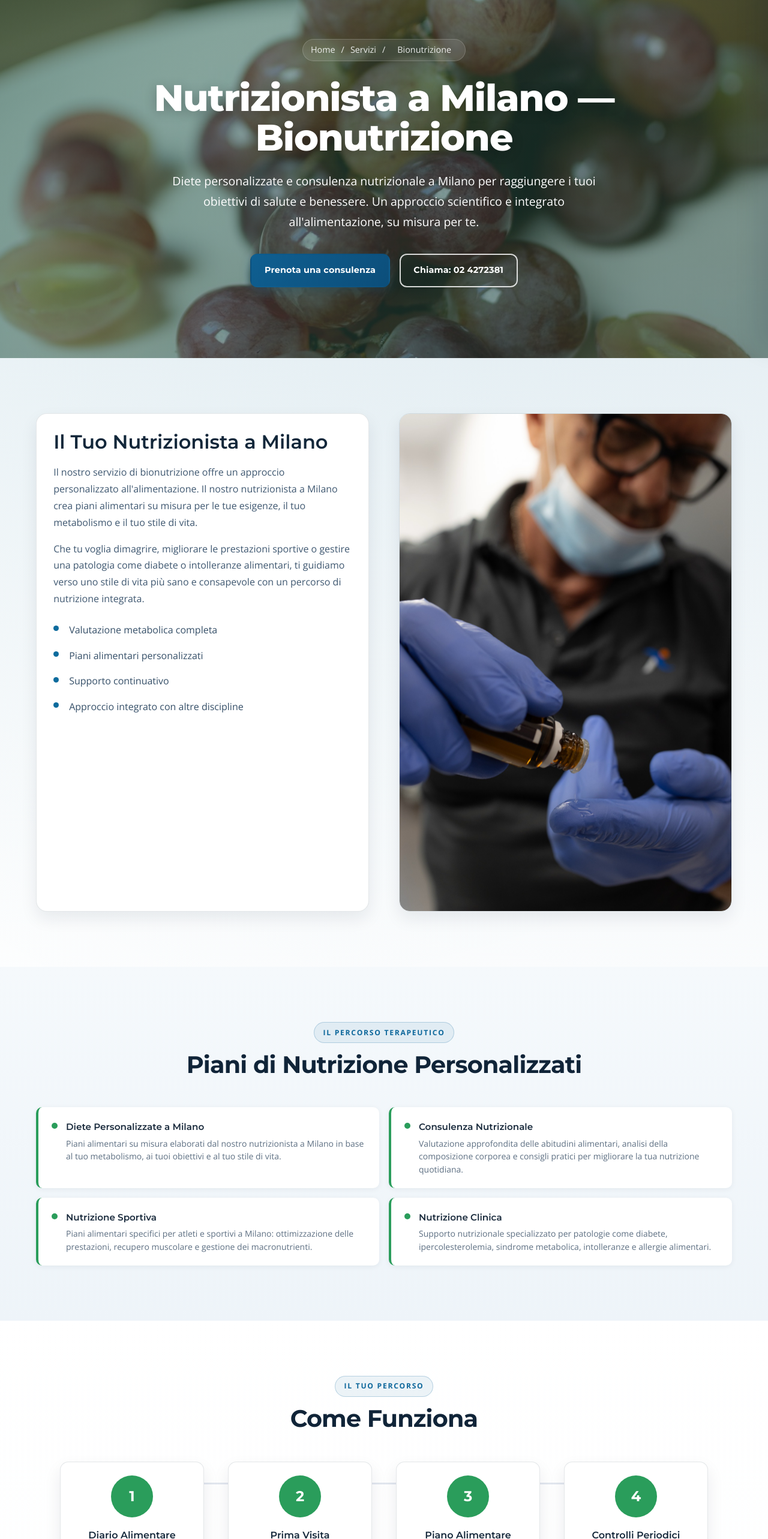
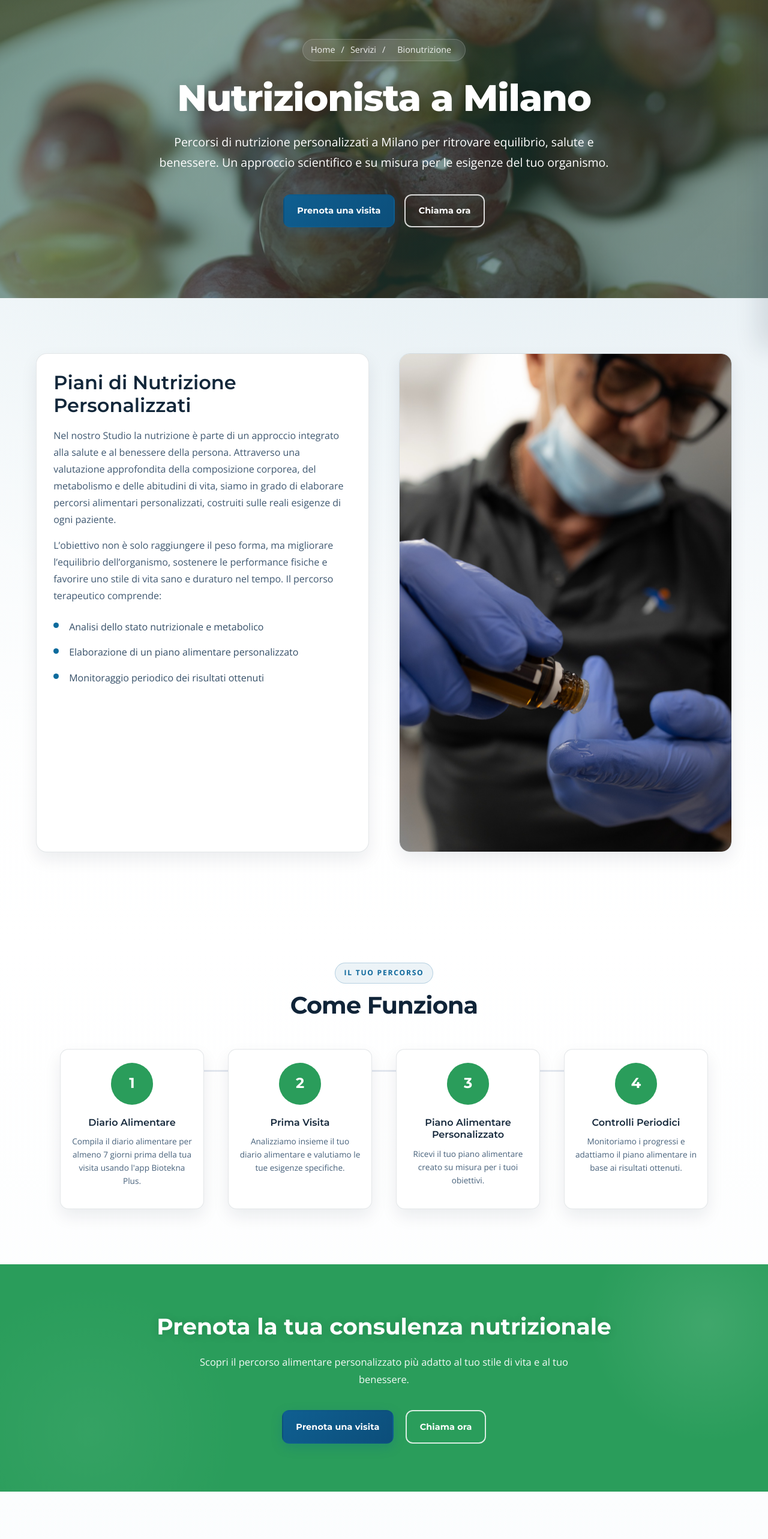
Before and after one commit to FilippoDibe/studio-pinoli-website, a Next.js app in the folder frontend/: page /servizi/bionutrizione in a window 1280 px wide. Shown: the part 220-2786 px from the top of the page at 60% size. Built offline with nearby package versions, Linux system fonts and the light colour scheme.

Commit message:
pagine servizi

```diff
--- a/frontend/src/pages/servizi/bionutrizione.js
+++ b/frontend/src/pages/servizi/bionutrizione.js
@@ -2,30 +2,8 @@ import Head from "next/head";
 import Link from "next/link";
 import Image from "next/image";
 import { useState } from "react";
-
+const BOOKING_URL = "https://prenota.alfadocs.com/p/milano-studio-pinoli-31191";
 // Sub-services data
-const subServices = [
-  {
-    title: "Diete Personalizzate a Milano",
-    description: "Piani alimentari su misura elaborati dal nostro nutrizionista a Milano in base al tuo metabolismo, ai tuoi obiettivi e al tuo stile di vita.",
-    icon: "/images/diet.svg",
-  },
-  {
-    title: "Consulenza Nutrizionale",
-    description: "Valutazione approfondita delle abitudini alimentari, analisi della composizione corporea e consigli pratici per migliorare la tua nutrizione quotidiana.",
-    icon: "/images/diet-1.svg",
-  },
-  {
-    title: "Nutrizione Sportiva",
-    description: "Piani alimentari specifici per atleti e sportivi a Milano: ottimizzazione delle prestazioni, recupero muscolare e gestione dei macronutrienti.",
-    icon: "/images/exercise.svg",
-  },
-  {
-    title: "Nutrizione Clinica",
-    description: "Supporto nutrizionale specializzato per patologie come diabete, ipercolesterolemia, sindrome metabolica, intolleranze e allergie alimentari.",
-    icon: "/images/diet-2.svg",
-  },
-];
 
 // Process steps
 const processSteps = [
@@ -42,7 +20,7 @@ const processSteps = [
   {
     number: "3",
     title: "Piano Alimentare Personalizzato",
-    description: "Ricevi il tuo piano alimentare creato su misura per i tuoi obiettivi di salute e benessere.",
+    description: "Ricevi il tuo piano alimentare creato su misura per i tuoi obiettivi.",
   },
   {
     number: "4",
@@ -138,17 +116,19 @@ export default function Bionutrizione() {
               <span>/</span>
               <span>Bionutrizione</span>
             </nav>
-            <h1>Nutrizionista a Milano — Bionutrizione</h1>
+            <h1>Nutrizionista a Milano</h1>
             <p>
-              Diete personalizzate e consulenza nutrizionale a Milano per raggiungere i tuoi obiettivi di salute
-              e benessere. Un approccio scientifico e integrato all'alimentazione, su misura per te.
+              Percorsi di nutrizione personalizzati a Milano per ritrovare equilibrio, salute e benessere. Un approccio scientifico e su misura per le esigenze del tuo organismo.
             </p>
             <div className="page-hero-ctas">
-              <Link href="/contatti" className="btn btn-primary">
-                Prenota una consulenza
+              <Link  href={BOOKING_URL}
+
+                 target="_blank"
+                rel="noopener noreferrer" className="btn btn-primary">
+                Prenota una visita
               </Link>
-              <a href="tel:+390242272381" className="btn btn-secondary">
-                Chiama: 02 4272381
+              <a href="tel:+393316713904" className="btn btn-secondary">
+                Chiama ora
               </a>
             </div>
           </div>
@@ -159,22 +139,17 @@ export default function Bionutrizione() {
           <div className="container">
             <div className="two-col-section">
               <div className="two-col-content">
-                <h2>Il Tuo Nutrizionista a Milano</h2>
+                <h2>Piani di Nutrizione Personalizzati</h2>
                 <p>
-                  Il nostro servizio di bionutrizione offre un approccio personalizzato all'alimentazione.
-                  Il nostro nutrizionista a Milano crea piani alimentari su misura per le tue esigenze,
-                  il tuo metabolismo e il tuo stile di vita.
+                Nel nostro Studio la nutrizione è parte di un approccio integrato alla salute e al benessere della persona. Attraverso una valutazione approfondita della composizione corporea, del metabolismo e delle abitudini di vita, siamo in grado di elaborare percorsi alimentari personalizzati, costruiti sulle reali esigenze di ogni paziente.
                 </p>
                 <p>
-                  Che tu voglia dimagrire, migliorare le prestazioni sportive o gestire una patologia
-                  come diabete o intolleranze alimentari, ti guidiamo verso uno stile di vita più sano
-                  e consapevole con un percorso di nutrizione integrata.
+               L’obiettivo non è solo raggiungere il peso forma, ma migliorare l’equilibrio dell’organismo, sostenere le performance fisiche e favorire uno stile di vita sano e duraturo nel tempo. Il percorso terapeutico comprende:
                 </p>
                 <ul>
-                  <li>Valutazione metabolica completa</li>
-                  <li>Piani alimentari personalizzati</li>
-                  <li>Supporto continuativo</li>
-                  <li>Approccio integrato con altre discipline</li>
+                  <li>Analisi dello stato nutrizionale e metabolico</li>
+                  <li>Elaborazione di un piano alimentare personalizzato</li>
+                  <li>Monitoraggio periodico dei risultati ottenuti</li>
                 </ul>
               </div>
               <div className="two-col-image">
@@ -191,26 +166,7 @@ export default function Bionutrizione() {
         </section>
 
         {/* Services Grid */}
-        <section className="section section-light">
-          <div className="container">
-            <div className="section-header">
-              <span className="section-subtitle">Il percorso terapeutico</span>
-              <h2 className="section-title">Piani di Nutrizione Personalizzati</h2>
-            </div>
 
-            <div className="service-detail-grid">
-              {subServices.map((service, index) => (
-                <div key={index} className="service-detail-item nutrition">
-                  <span className="service-detail-dot" />
-                  <div className="service-detail-body">
-                    <strong>{service.title}</strong>
-                    <p>{service.description}</p>
-                  </div>
-                </div>
-              ))}
-            </div>
-          </div>
-        </section>
 
         {/* Process Section */}
         <section className="section">
@@ -235,7 +191,7 @@ export default function Bionutrizione() {
         </section>
 
         {/* Benefits Section */}
-        <section className="section section-light">
+        {/* <section className="section section-light">
           <div className="container">
             <div className="two-col-section reverse">
               <div className="two-col-image">
@@ -265,22 +221,24 @@ export default function Bionutrizione() {
               </div>
             </div>
           </div>
-        </section>
+        </section> */}
 
         {/* CTA Section */}
         <section className="cta-section" style={{ background: "var(--color-nutrition)" }}>
           <div className="container">
-            <h2>Prenota una Consulenza con il Nutrizionista a Milano</h2>
+            <h2>Prenota la tua consulenza nutrizionale</h2>
             <p>
-              Inizia il tuo percorso di bionutrizione a Milano: prenota una consulenza e scopri il piano
-              alimentare su misura per i tuoi obiettivi di salute e benessere.
+             Scopri il percorso alimentare personalizzato più adatto al tuo stile di vita e al tuo benessere.
             </p>
             <div className="cta-buttons">
-              <Link href="/contatti" className="btn btn-primary">
-                Prenota una consulenza
+              <Link  href={BOOKING_URL}
+
+                 target="_blank"
+                rel="noopener noreferrer" className="btn btn-primary">
+                Prenota una visita
               </Link>
-              <a href="tel:+390242272381" className="btn btn-secondary">
-                Chiama: 02 4272381
+              <a href="tel:+393316713904" className="btn btn-secondary">
+                Chiama ora
               </a>
             </div>
           </div>
```
Also changed, not shown: frontend/src/pages/servizi/art-terapia.js (+10 -7 lines), frontend/src/pages/servizi/medicina-estetica.js (+23 -24 lines), frontend/src/pages/servizi/odontoiatria.js (+27 -24 lines), frontend/src/pages/servizi/osteopatia.js (+17 -13 lines), 1 other file (tests, documents, lock files or other folders).
